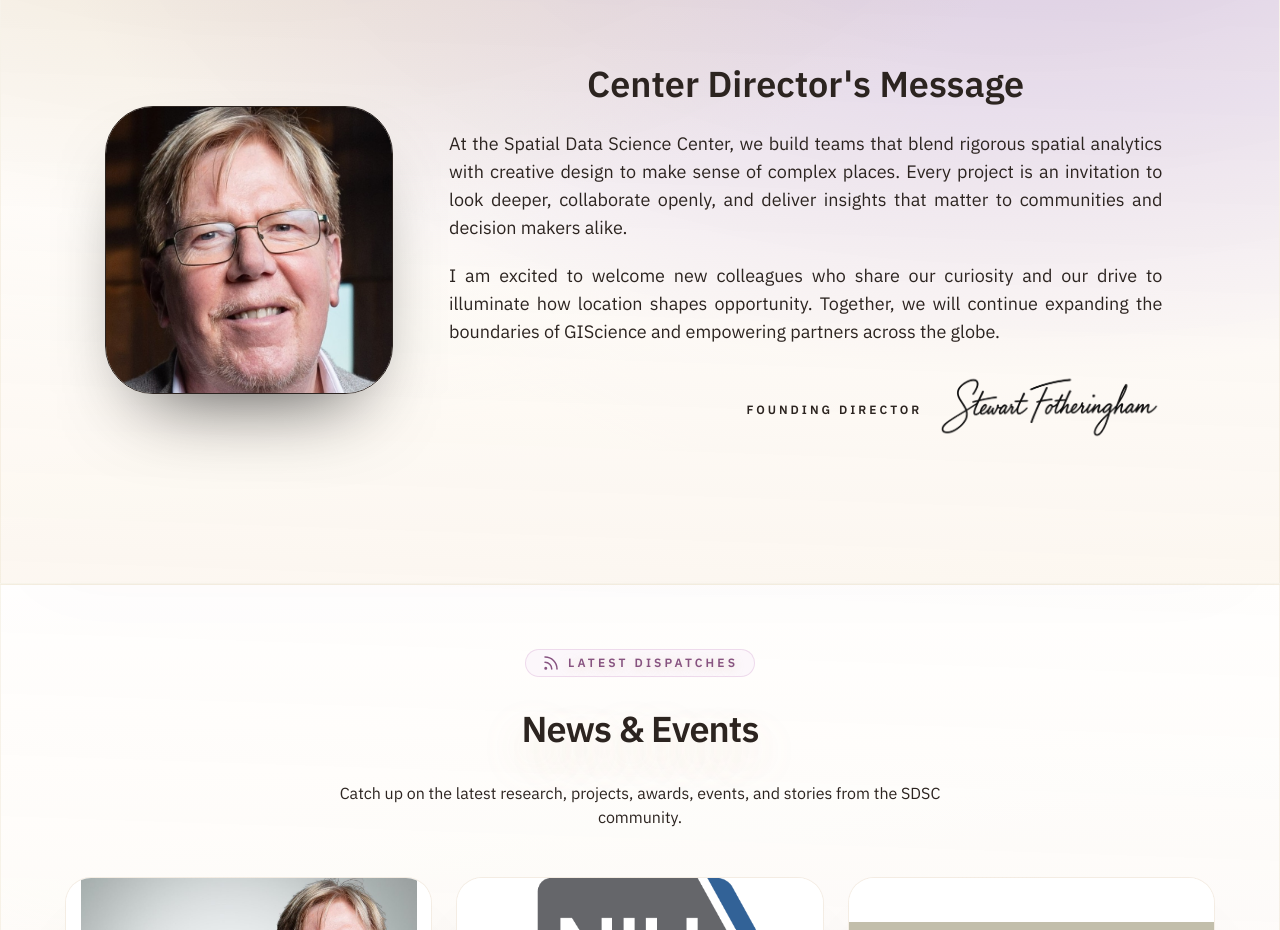
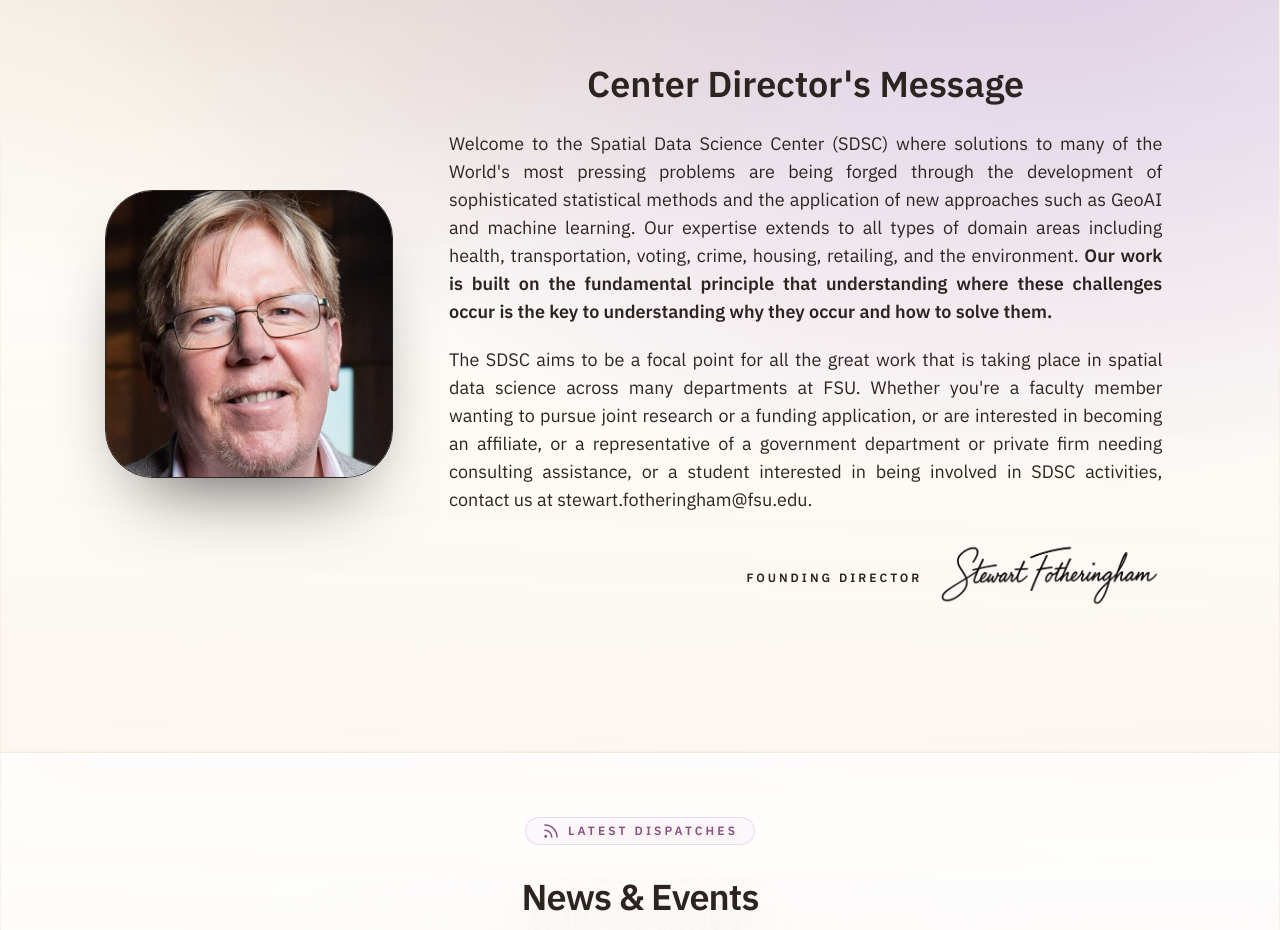
Before and after one commit to jimmg35/sdsc-client-next, a Next.js app: page / in a window 1280 px wide. Shown: the part 1520-2450 px from the top of the page. Built offline with nearby package versions, Linux system fonts and the light colour scheme.

Commit message:
chore: update direct's message

```diff
--- a/src/components/Home/DirectorMessage/index.tsx
+++ b/src/components/Home/DirectorMessage/index.tsx
@@ -22,17 +22,28 @@
             Center Director&apos;s Message
           </span>
           <p className="mt-6 text-base text-gold-100/80 md:text-lg text-justify">
-            At the Spatial Data Science Center, we build teams that blend
-            rigorous spatial analytics with creative design to make sense of
-            complex places. Every project is an invitation to look deeper,
-            collaborate openly, and deliver insights that matter to communities
-            and decision makers alike.
+            Welcome to the Spatial Data Science Center (SDSC) where solutions to
+            many of the World&apos;s most pressing problems are being forged
+            through the development of sophisticated statistical methods and the
+            application of new approaches such as GeoAI and machine learning.
+            Our expertise extends to all types of domain areas including health,
+            transportation, voting, crime, housing, retailing, and the
+            environment.{' '}
+            <strong className="font-semibold">
+              Our work is built on the fundamental principle that understanding
+              where these challenges occur is the key to understanding why they
+              occur and how to solve them.
+            </strong>
           </p>
           <p className="mt-5 text-base text-gold-100/80 md:text-lg text-justify">
-            I am excited to welcome new colleagues who share our curiosity and
-            our drive to illuminate how location shapes opportunity. Together,
-            we will continue expanding the boundaries of GIScience and
-            empowering partners across the globe.
+            The SDSC aims to be a focal point for all the great work that is
+            taking place in spatial data science across many departments at FSU.
+            Whether you&apos;re a faculty member wanting to pursue joint
+            research or a funding application, or are interested in becoming an
+            affiliate, or a representative of a government department or private
+            firm needing consulting assistance, or a student interested in being
+            involved in SDSC activities, contact us at
+            stewart.fotheringham@fsu.edu.
           </p>
           <div className="mt-6 flex items-center flex-row-reverse gap-4">
             <Image
```
